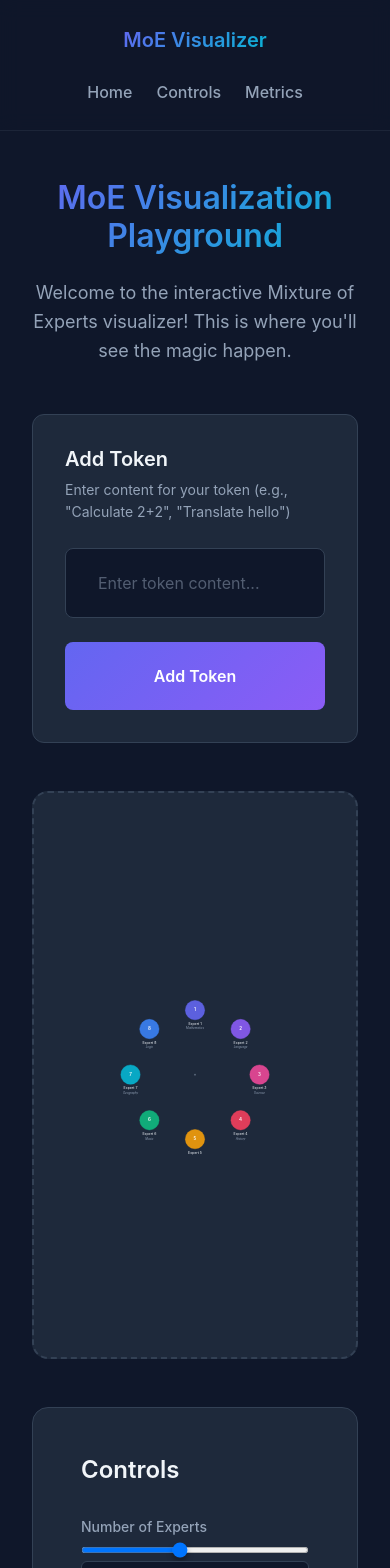
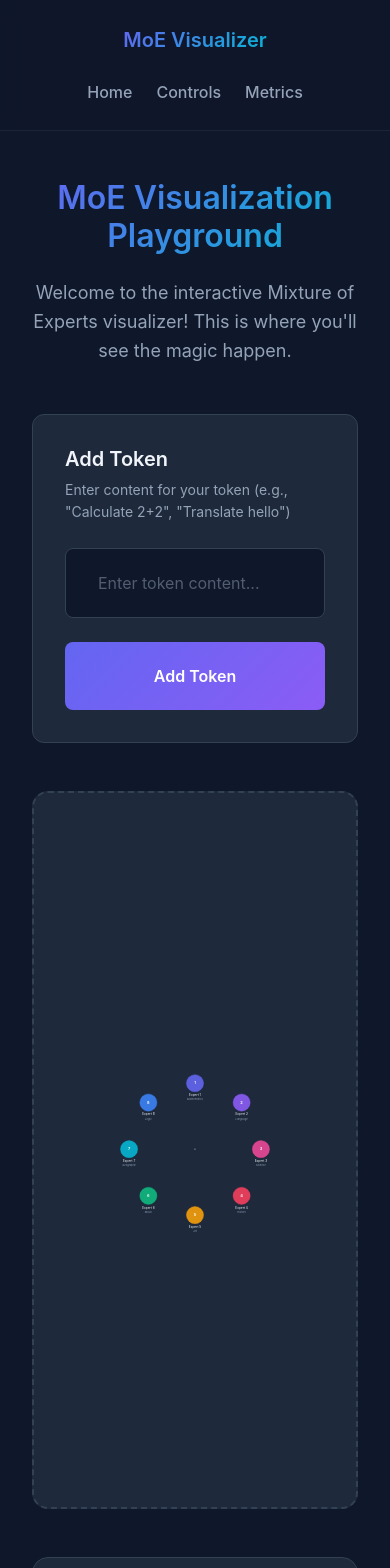
Before and after one commit to nsusanto/MoE-Visualizer, a React (Vite) app: page /visualizer in a window 390 px wide. Shown: the top 1568 px of the page. Built offline with nearby package versions, Linux system fonts and the light colour scheme.

Commit message:
Increase visualization size

```diff
--- a/src/components/layout/VisualizerPage.module.css
+++ b/src/components/layout/VisualizerPage.module.css
@@ -178,7 +178,7 @@
   border-radius: var(--radius-xl);
   padding: var(--spacing-2xl);
   margin-bottom: var(--spacing-xl);
-  min-height: 500px;
+  min-height: 700px;
   display: flex;
   align-items: center;
   justify-content: center;
@@ -366,7 +366,7 @@
 
   .visualizationArea {
     padding: var(--spacing-lg);
-    min-height: 400px;
+    min-height: 500px;
   }
 
   .controls {
--- a/src/components/visualizers/ExpertNetwork.module.css
+++ b/src/components/visualizers/ExpertNetwork.module.css
@@ -1,7 +1,7 @@
 .container {
   width: 100%;
   height: 100%;
-  min-height: 500px;
+  min-height: 650px;
   display: flex;
   align-items: center;
   justify-content: center;
--- a/src/components/visualizers/ExpertNetwork.tsx
+++ b/src/components/visualizers/ExpertNetwork.tsx
@@ -5,8 +5,8 @@ function ExpertNetwork() {
   const experts = useSimulationStore(state => state.experts)
 
   // SVG viewBox dimensions
-  const width = 800
-  const height = 500
+  const width = 900
+  const height = 650
 
   return (
     <div className={styles.container}>
@@ -16,8 +16,8 @@ function ExpertNetwork() {
         viewBox={`0 0 ${width} ${height}`}
         className={styles.svg}
       >
-        {/* Center point (for reference - can remove later) */}
-        <circle cx={width / 2} cy={height / 2} r={3} fill="#94a3b8" opacity={0.5} />
+        {/* Center point (for reference) */}
+        <circle cx={450} cy={325} r={3} fill="#94a3b8" opacity={0.5} />
 
         {/* Draw each expert */}
         {experts.map(expert => (
--- a/src/utils/moeInitialization.ts
+++ b/src/utils/moeInitialization.ts
@@ -6,9 +6,9 @@ import { SPECIALIZATIONS, EXPERT_COLORS } from '../types/moe.types'
  */
 export function initializeExperts(count: number): Expert[] {
   const experts: Expert[] = []
-  const radius = 200 // Distance from center
-  const centerX = 400 // Center of visualization area
-  const centerY = 250
+  const radius = 230 // Distance from center
+  const centerX = 450 // Center of visualization area
+  const centerY = 325
 
   for (let i = 0; i < count; i++) {
     const angle = (i / count) * 2 * Math.PI - Math.PI / 2 // Start from top
@@ -36,7 +36,7 @@ export function generateToken(id: string): Token {
   return {
     id,
     content: `Token ${id}`,
-    position: { x: 400, y: 250 }, // Start at center
+    position: { x: 450, y: 325 }, // Start at center
     targetExperts: [],
     routingWeights: [],
     status: 'idle',
```
